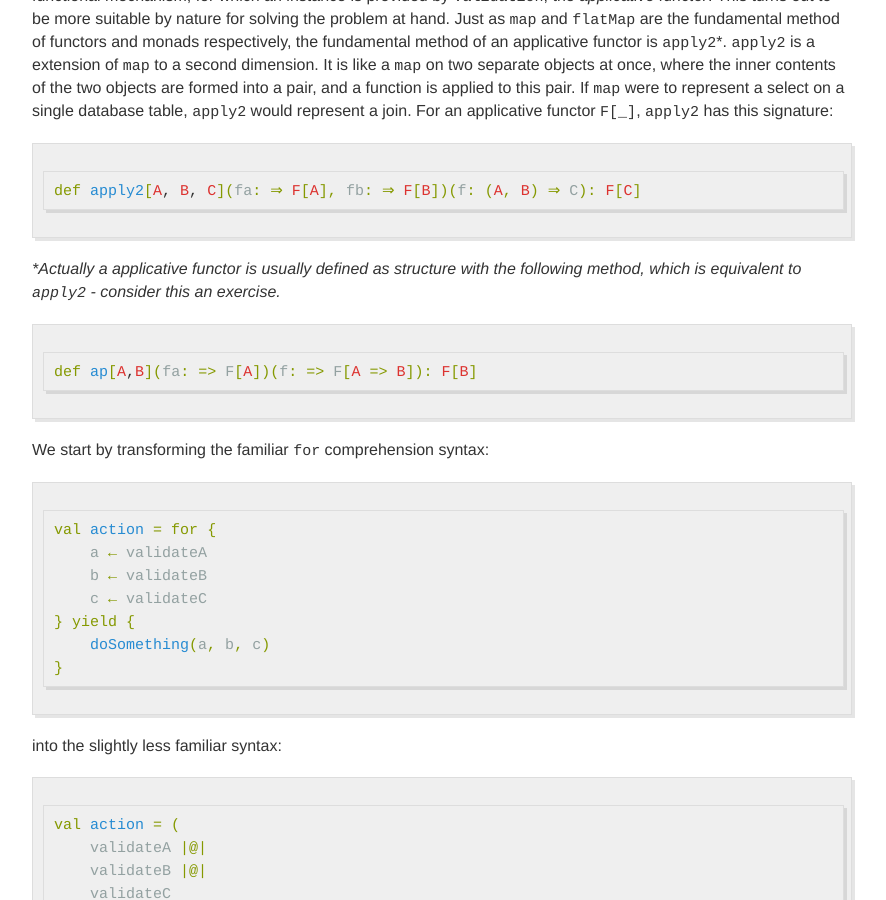
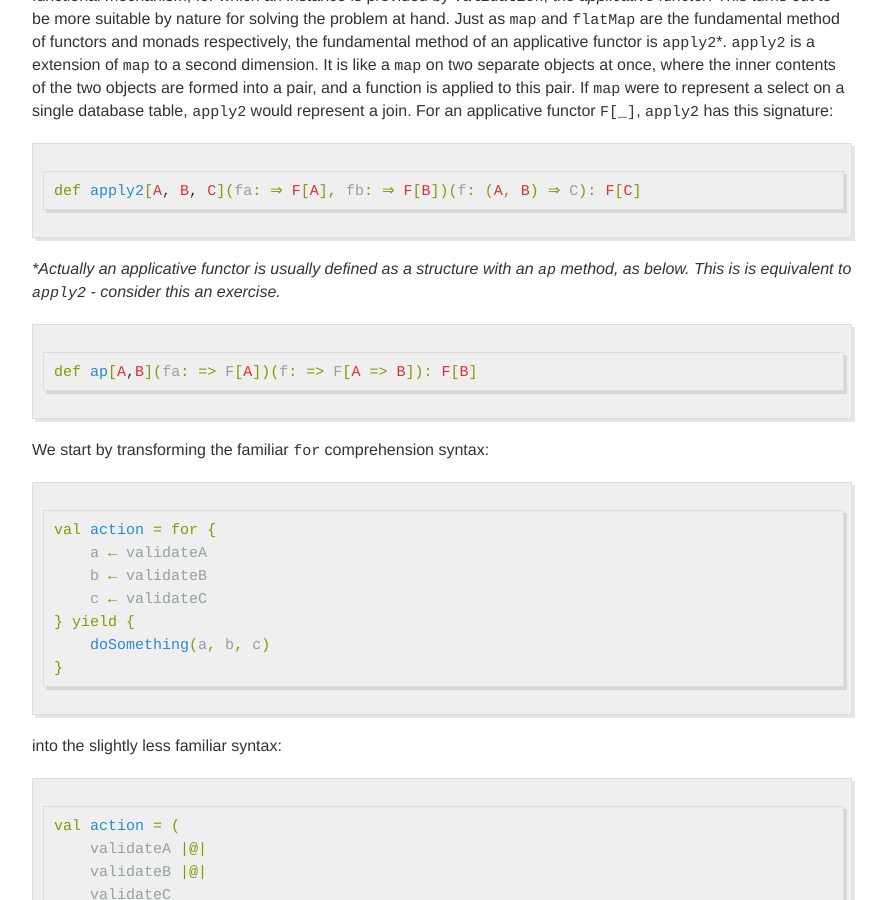
Before and after one commit to szoio/szoio.github.io, a Jekyll site: the page built from _posts/2016-04-29-bulletproof-functional-validation-using-scalaz.md, in a window 1280 px wide and 900 px high, scrolled down 5979 px. Shown: the whole window, without its empty margins (198-1084 px from the left). Built offline with Jekyll 4.4.1, drawn with Linux system fonts in a browser that asks for light colours; comment, search, counter and statistics services are not loaded.

Commit message:
Added ap.

````diff
--- a/_posts/2016-04-29-bulletproof-functional-validation-using-scalaz.md
+++ b/_posts/2016-04-29-bulletproof-functional-validation-using-scalaz.md
@@ -224,7 +224,7 @@ This give an indication as to why we are not there yet. The for comprehension sy
 def apply2[A, B, C](fa: ⇒ F[A], fb: ⇒ F[B])(f: (A, B) ⇒ C): F[C]
 ```
 
-*&#42;Actually a applicative functor is usually defined as structure with the following method, which is equivalent to `apply2` - consider this an exercise.*
+*&#42;Actually an applicative functor is usually defined as a structure with an `ap` method, as below. This is is equivalent to `apply2` - consider this an exercise.*
 
 ```scala
 def ap[A,B](fa: => F[A])(f: => F[A => B]): F[B]
````
